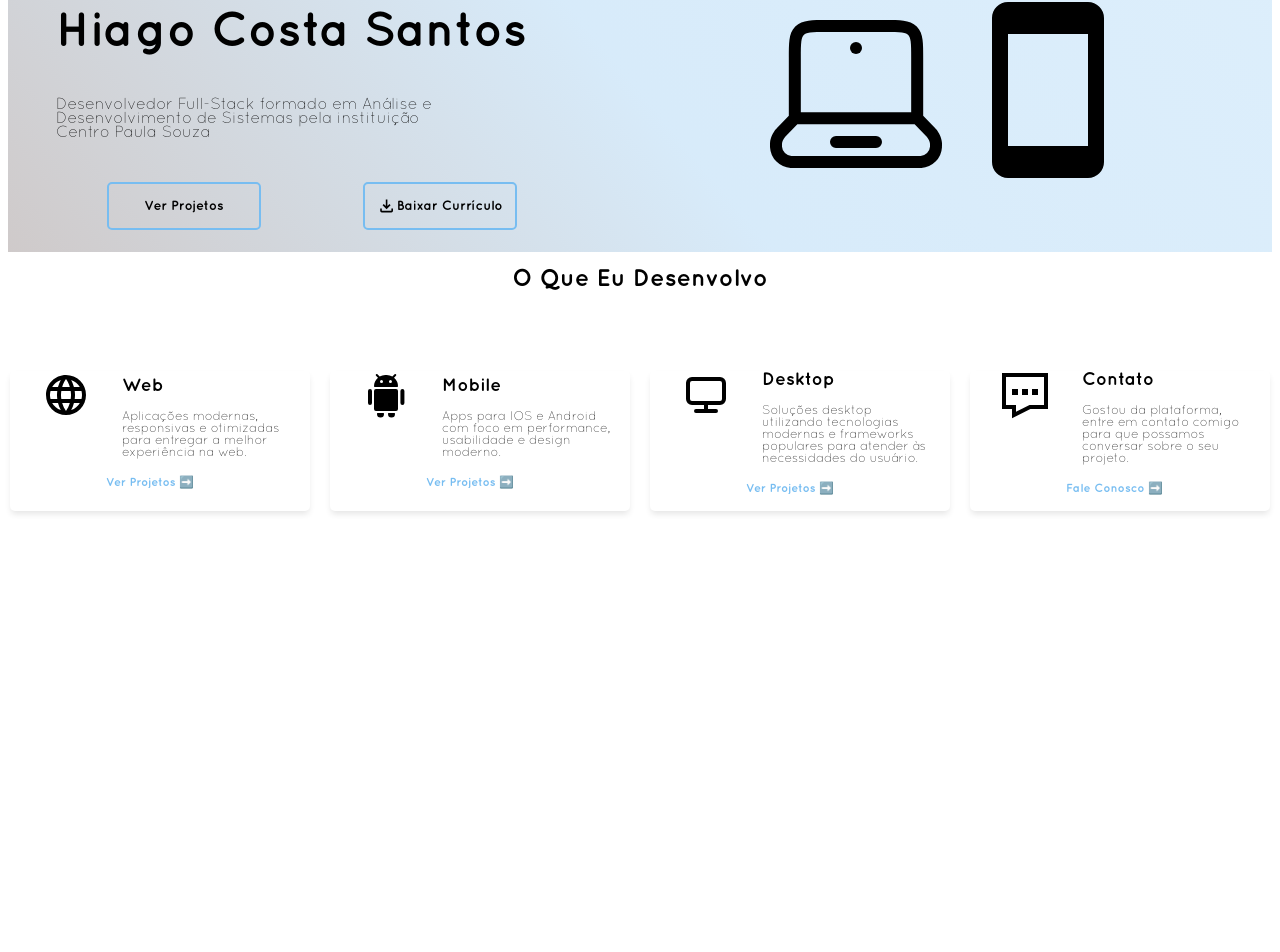
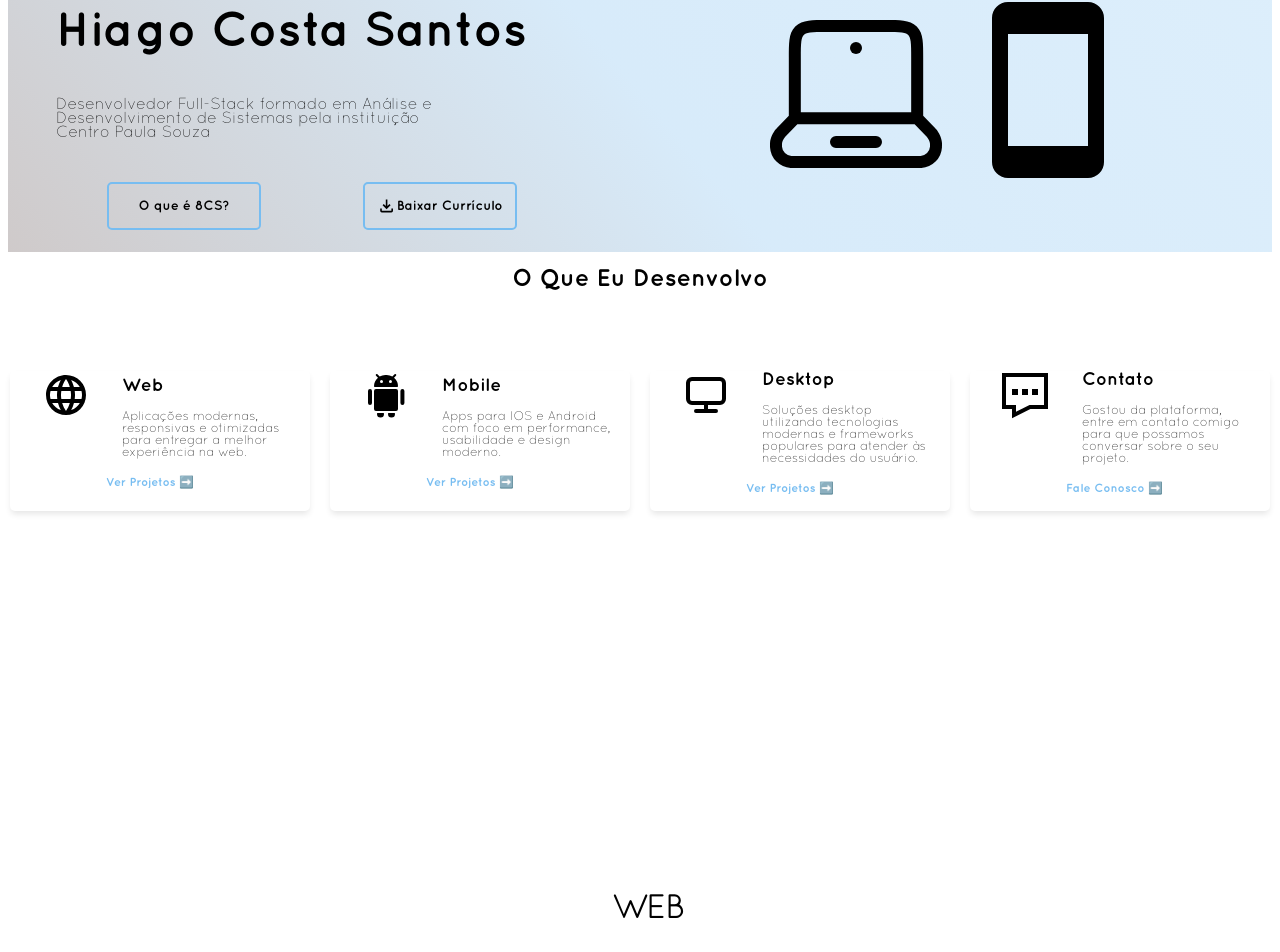
Before and after one commit to HiagoCS/eightcs, a React app in the folder frontend/: page / in a window 1280 px wide. Shown: the part 317-1269 px from the top of the page. Before the commit the page ends 836 px from the top, so only its background shows below. Built offline with nearby package versions, Linux system fonts and the light colour scheme; the HTML template or start-up script is replaced by a standard one.

Commit message:
indexing for an SPA page

```diff
--- a/frontend/src/components/folders/home/index.jsx
+++ b/frontend/src/components/folders/home/index.jsx
@@ -1,4 +1,5 @@
 import './style.scss';
+import { BrowserRouter as Router, Link } from 'react-router-dom';
 import Download from '@/assets/icons/download.svg?react';
 import Project from '@/assets/icons/project.svg?react';
 import Laptop from '@/assets/icons/laptop-outline.svg?react';
@@ -25,7 +26,7 @@ function main() {
                         <span className="all">
                             <button>
                                 <Project className="icon" style={{ width: '1.2pc', height: '1.5pc' }} />
-                                Ver Projetos
+                                O que é 8CS?
                             </button>
                         </span>
                         <span className="cv">
@@ -56,9 +57,12 @@ function main() {
                             <span className="text">
                                 Aplicações modernas, responsivas e otimizadas para entregar a melhor experiência na web.
                             </span>
-                            <span className="link">
-                                Ver Projetos ➡️
-                            </span>
+                            <a href="/#web-section" className='link'
+                            onClick={() => {
+                                setTimeout(()=>{
+                                    history.replaceState(null, '', window.location.pathname);
+                                }, 1)
+                            }}>Ver Projetos ➡️</a>
                         </div>
                     </div>
                     <div className="card mobile">
@@ -70,9 +74,12 @@ function main() {
                             <span className="text">
                                 Apps para IOS e Android com foco em performance, usabilidade e design moderno.
                             </span>
-                            <span className="link">
-                                Ver Projetos ➡️
-                            </span>
+                            <a href="/#mobile-section" className='link'
+                            onClick={() => {
+                                setTimeout(()=>{
+                                    history.replaceState(null, '', window.location.pathname);
+                                }, 1)
+                            }}>Ver Projetos ➡️</a>
                         </div>
                     </div>
                     <div className="card desktop">
@@ -84,9 +91,12 @@ function main() {
                             <span className="text">
                                 Soluções desktop utilizando tecnologias modernas e frameworks populares para atender às necessidades do usuário.
                             </span>
-                            <span className="link">
-                                Ver Projetos ➡️
-                            </span>
+                            <a href="/#desktop-section" className='link'
+                            onClick={() => {
+                                setTimeout(()=>{
+                                    history.replaceState(null, '', window.location.pathname);
+                                }, 1)
+                            }}>Ver Projetos ➡️</a>
                         </div>
                     </div>
                     <div className="card contact">
@@ -105,6 +115,15 @@ function main() {
                     </div>
                 </div>
             </div>
+            <div id="web-section">
+                <h1>WEB</h1>
+            </div>
+            <div id="mobile-section">
+                <h1>MOBILE</h1>
+            </div>
+            <div id="desktop-section">
+                <h1>DESKTOP</h1>
+            </div>
         </div>
     )
 }
--- a/frontend/src/components/folders/home/style.scss
+++ b/frontend/src/components/folders/home/style.scss
@@ -1,5 +1,15 @@
 @use "@/styles/root.scss" as *;
-
+html {
+    scroll-behavior: smooth;
+}
+#web-section, #mobile-section, #desktop-section {
+    scroll-margin-top: 50px;
+    height: 100vh;
+    width: 100vw;
+    display: flex;
+    justify-content: center;
+    align-items: center;
+}
 .app {
     display: flex;
     flex-direction: column;
@@ -80,6 +90,7 @@
                         color: $blue-color;
                         font-size: 65%;
                         cursor:pointer;
+                        text-decoration: none;
                     }
                 }
             }
```
